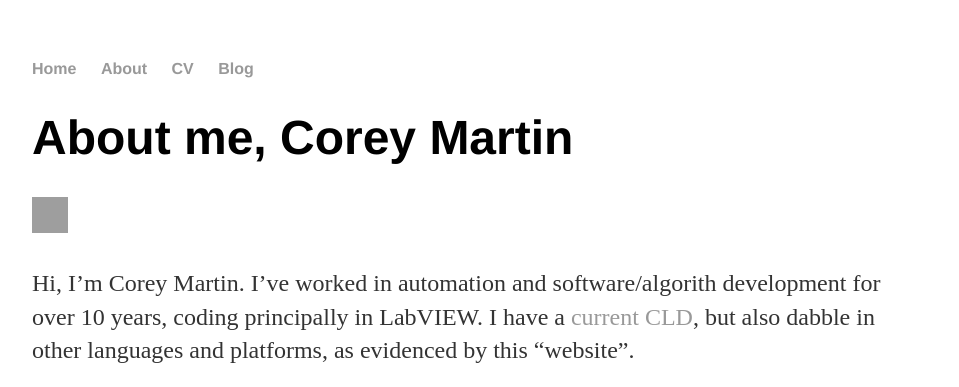
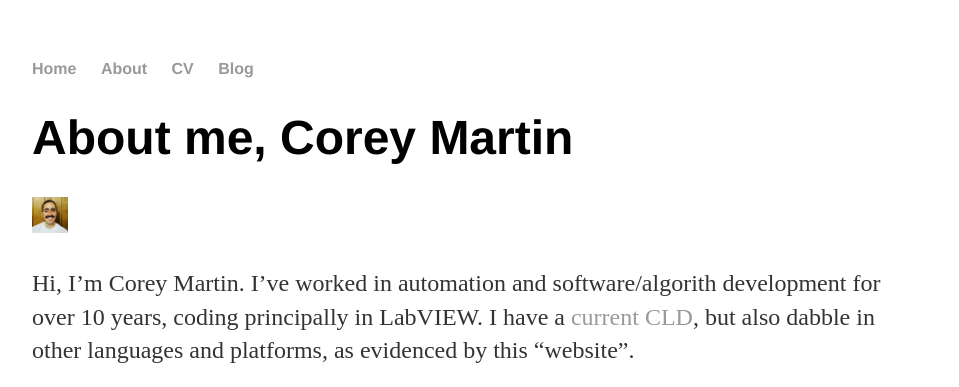
Before and after one commit to CoreySMartin/CoreySMartin.github.io, a Jekyll site: the page built from about/index.md, in a window 1280 px wide. Shown: the top 387 px of the page, without its empty margins (160-1119 px from the left). Built offline with Jekyll 4.4.1, drawn with Linux system fonts in a browser that asks for light colours.

Commit message:
Update index.md

```diff
--- a/about/index.md
+++ b/about/index.md
@@ -3,7 +3,7 @@ layout: default
 title: About Corey Martin
 ---
 # About me, Corey Martin
-![image](http://www.coreymart.in/about/aboutme.jpg =100x100 "Me: Corey Martin"){:height="36px" width="36px"}
+![image](http://www.coreymart.in/about/aboutme.jpg "Me: Corey Martin"){:height="36px" width="36px"}
 
 Hi, I'm Corey Martin.  I've worked in automation and software/algorith development for over 10 years, coding principally in LabVIEW.  I have a [current CLD](https://www.youracclaim.com/badges/66e1fb02-43df-46c7-aaf9-c49be9c5ffc1), but also dabble in other languages and platforms, as evidenced by this "website".
 
```
